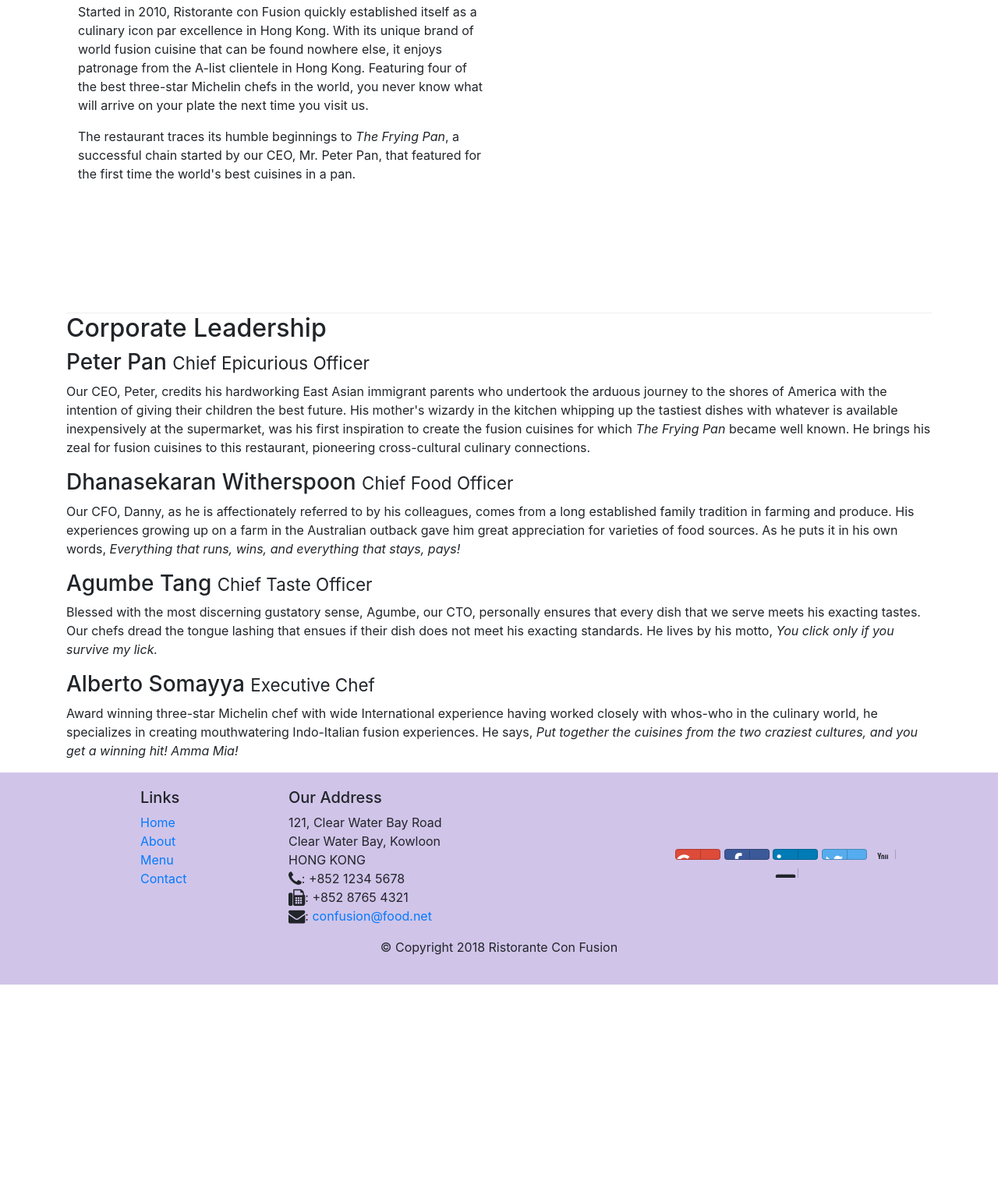
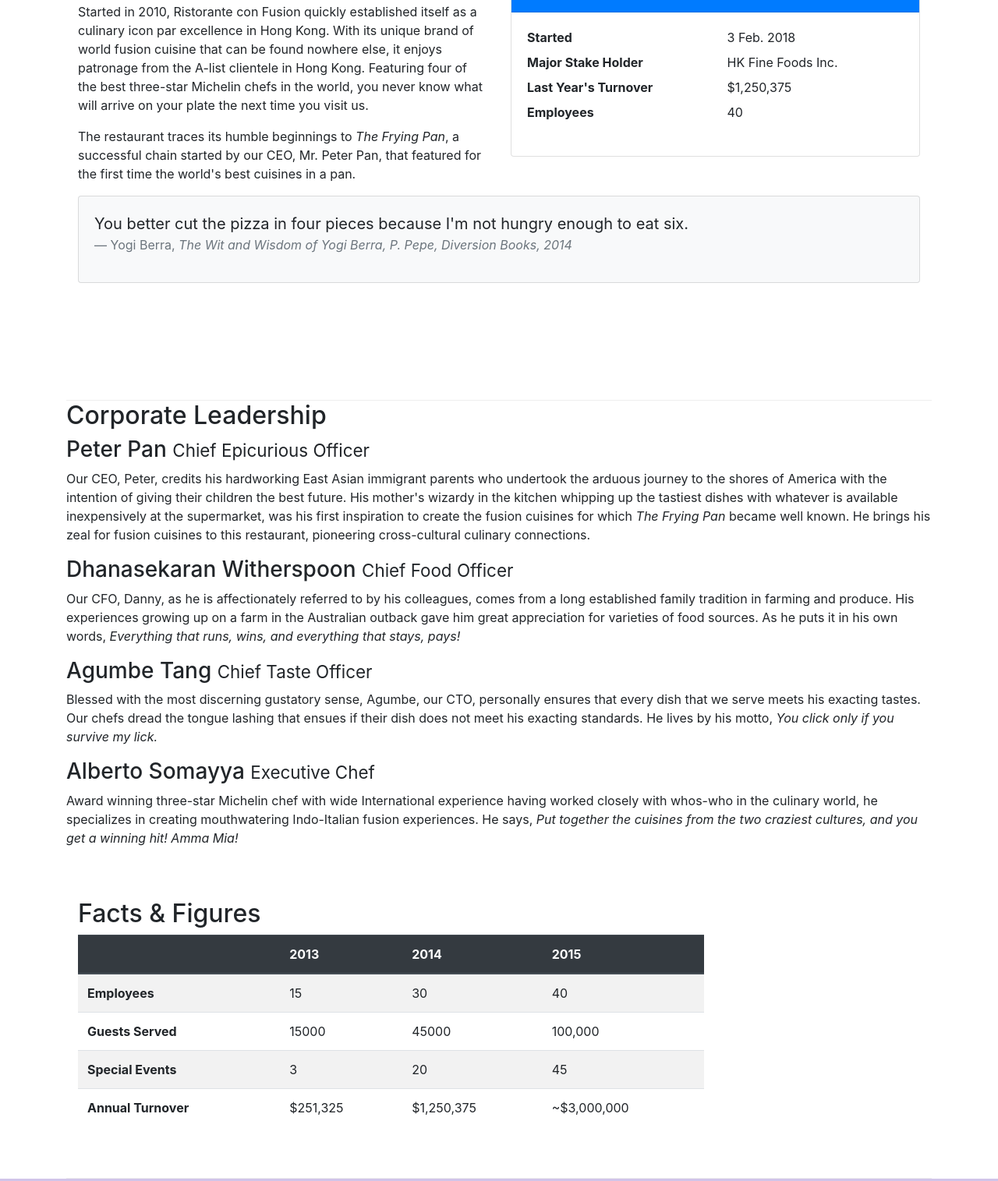
Before and after one commit to ahmedabdo97/bootstrap4, a website: page aboutus.html in a window 1280 px wide. Shown: the part 578-2093 px from the top of the page at 78% size. Before the commit the page ends 1841 px from the top, so only its background shows below. Drawn offline with nearby package versions, Linux system fonts and the light colour scheme.

Commit message:
cards and tables

```diff
--- a/aboutus.html
+++ b/aboutus.html
@@ -70,7 +70,35 @@
                 <p>The restaurant traces its humble beginnings to <em>The Frying Pan</em>, a successful chain started by our CEO, Mr. Peter Pan, that featured for the first time the world's best cuisines in a pan.</p>
             </div>
             <div class="col-12 col-sm">
+                <div class="card">
+                    <h3 class="card-header bg-primary text-white">Facts At a Glance</h3>
+                    <div class="card-body">
+                        <dl class="row">
+                            <dt class="col-6">Started</dt>
+                            <dd class="col-6"> 3 Feb. 2018 </dd>
+                            <dt class="col-6">Major Stake Holder</dt>
+                            <dd class="col-6">HK Fine Foods Inc.</dd>
+                            <dt class="col-6">Last Year's Turnover</dt>
+                            <dd class="col-6">$1,250,375</dd>
+                            <dt class="col-6">Employees</dt>
+                            <dd class="col-6">40</dd>
+                        </dl>
+                        </dl>
+                    </div>
+                </div>
             </div>
+            <div class="col-12">
+                    <div class="card card-body bg-light">
+                        <blockquote class="blockquote">
+                            <p class="mb-0">You better cut the pizza in four pieces because
+                                I'm not hungry enough to eat six.</p>
+                            <footer class="blockquote-footer">Yogi Berra,
+                                <cite title="Source Title">The Wit and Wisdom of Yogi Berra,
+                                P. Pepe, Diversion Books, 2014</cite>
+                            </footer>
+                        </blockquote>
+                    </div>
+                </div>
         </div>
 
 
@@ -86,6 +114,50 @@
                 <h3>Alberto Somayya <small>Executive Chef</small></h3>
                 <p class="d-none d-sm-block">Award winning three-star Michelin chef with wide International experience having worked closely with whos-who in the culinary world, he specializes in creating mouthwatering Indo-Italian fusion experiences. He says, <em>Put together the cuisines from the two craziest cultures, and you get a winning hit! Amma Mia!</em></p>
             </div>
+       </div>
+       <div class="row row-content">
+           <div class="col-12 col-sm-9">
+               <h2>Facts &amp; Figures</h2>
+               <div class="table-responsive">
+                    <table class="table table-striped">
+                        <thead class="thead-dark">
+                            <tr>
+                                <th>&nbsp;</th>
+                                <th>2013</th>
+                                <th>2014</th>
+                                <th>2015</th>
+                            </tr>
+                        </thead>
+                        <tbody>
+                            <tr>
+                                <th>Employees</th>
+                                <td>15</td>
+                                <td>30</td>
+                                <td>40</td>
+                            </tr>
+                            <tr>
+                                <th>Guests Served</th>
+                                <td>15000</td>
+                                <td>45000</td>
+                                <td>100,000</td>
+                            </tr>
+                            <tr>
+                                <th>Special Events</th>
+                                <td>3</td>
+                                <td>20</td>
+                                <td>45</td>
+                            </tr>
+                            <tr>
+                                <th>Annual Turnover</th>
+                                <td>$251,325</td>
+                                <td>$1,250,375</td>
+                                <td>~$3,000,000</td>
+                            </tr>
+                        </tbody>
+                    </table>
+                </div>
+           </div>
+           <div class="col-12 col-sm-3"></div>
        </div>
 
     </div>
```
